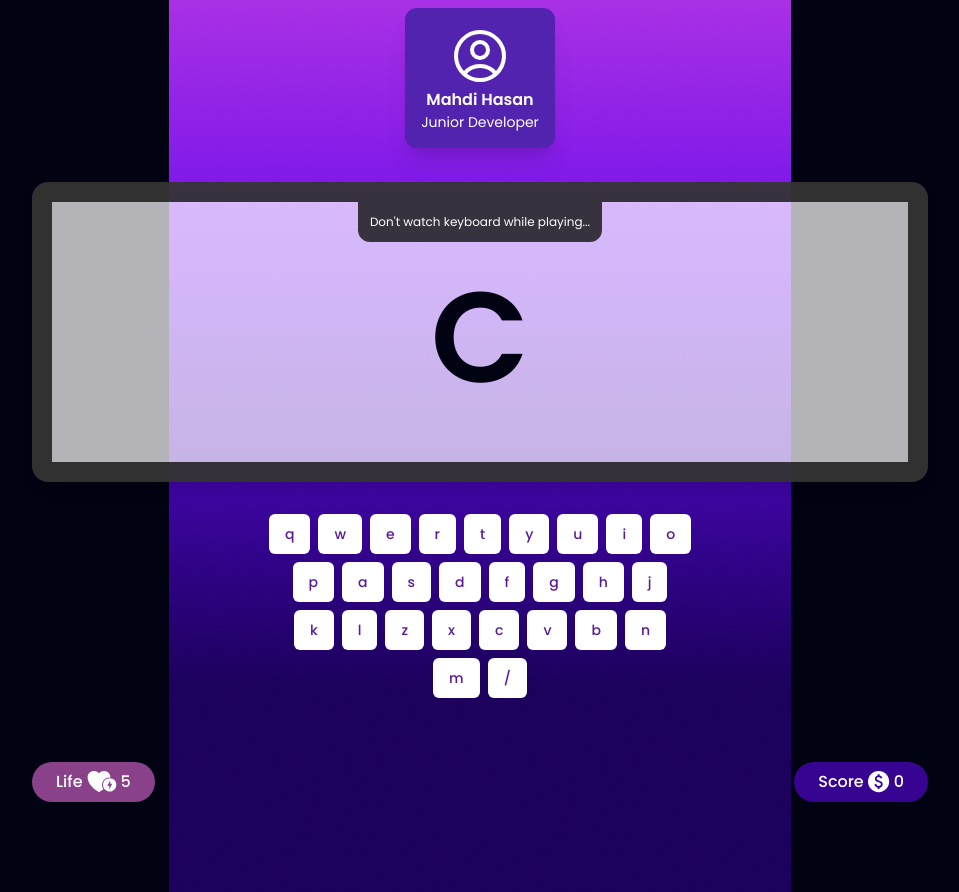
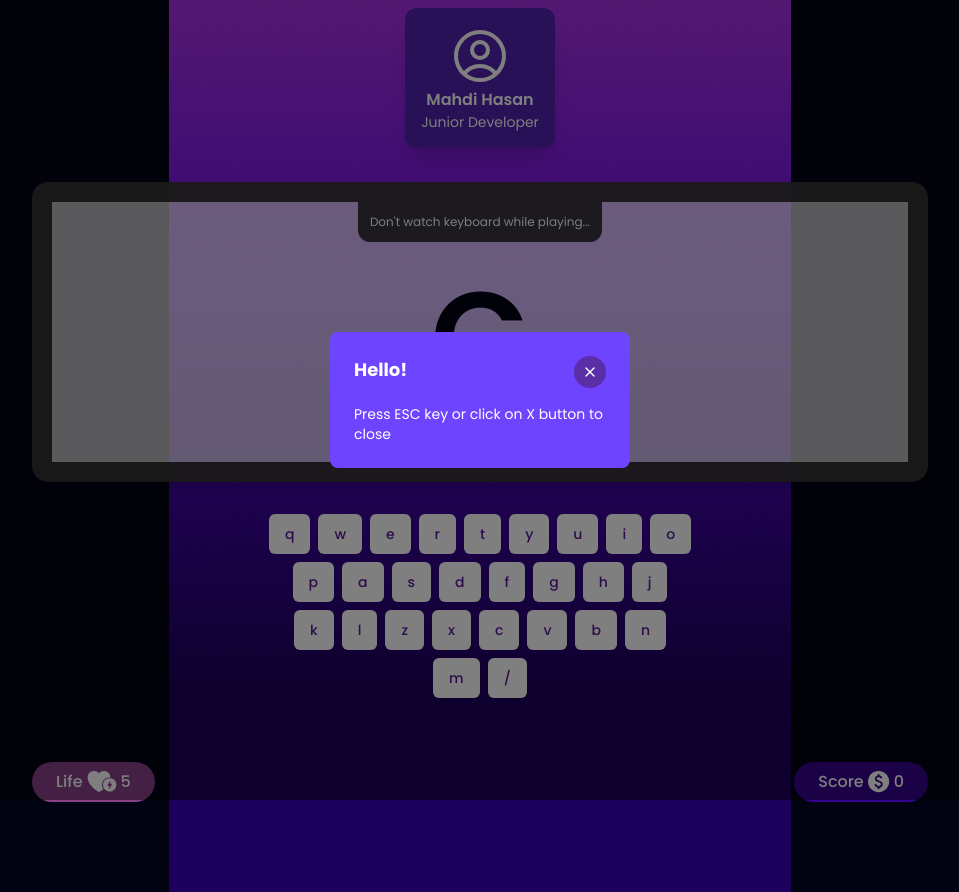
Before and after one commit to maybemahdi/alpha-clash, a plain HTML site: page index.html in a window 1280 px wide. Both pictures are taken after a click on the button "PLAY NOW". Shown: the whole page, without its empty margins (160-1119 px from the left). Drawn offline with nearby package versions, Linux system fonts and the light colour scheme.

Commit message:
Finished-Project

```diff
--- a/index.html
+++ b/index.html
@@ -146,6 +146,7 @@
       <section id="playground" class="hidden -mt-24 lg:-mt-16">
         <div class="h-screen flex flex-col items-center justify-center">
           <div
+            id="art-board"
             class="bg-[#FFFFFFB3] w-[90%] lg:w-[70%] h-[300px] border-[#111111CC] shadow-lg mb-8 border-[20px] rounded-2xl"
           >
             <p
@@ -371,6 +372,40 @@
           </div>
         </div>
       </section>
+      <!-- modal  -->
+      <div
+        id="modal-box"
+        class="fixed hidden inset-0 bg-black bg-opacity-50 flex justify-center items-center"
+      >
+        <div class="bg-[#6e44ff] rounded-lg p-6 w-[300px] relative">
+          <div class="flex justify-between items-start">
+            <h2 class="text-white font-bold text-lg">Hello!</h2>
+            <button
+              id="modal-close"
+              class="text-white p-2 rounded-full bg-[#5a2ea6] hover:bg-[#4e2790] focus:outline-none focus:ring-2 focus:ring-offset-2 focus:ring-offset-[#6e44ff] focus:ring-white"
+            >
+              <svg
+                xmlns="http://www.w3.org/2000/svg"
+                width="24"
+                height="24"
+                viewBox="0 0 24 24"
+                fill="none"
+                stroke="currentColor"
+                stroke-width="2"
+                stroke-linecap="round"
+                stroke-linejoin="round"
+                class="h-4 w-4"
+              >
+                <path d="M18 6 6 18"></path>
+                <path d="m6 6 12 12"></path>
+              </svg>
+            </button>
+          </div>
+          <p class="mt-4 text-white text-sm">
+            Press ESC key or click on X button to close
+          </p>
+        </div>
+      </div>
     </main>
 
     <script src="./js/utility.js"></script>
--- a/js/alpha-clash.js
+++ b/js/alpha-clash.js
@@ -4,6 +4,9 @@ document.getElementById("playBtn").addEventListener("click", function () {
   showClass("playground");
   continueGame();
 });
+
+// get art board
+let artBoard = document.getElementById("art-board");
 
 // audio effects
 let audio = new Audio();
@@ -64,6 +67,10 @@ document.addEventListener("keyup", function (event) {
     // update new life
     currentLifeElement.innerText = newLife;
 
+    // new life percentage for changing bg while pressing wrong key
+    let newLifePer = (newLife / 5) * 100;
+    artBoard.style.background = `linear-gradient(#FFFFFFB3 ${newLifePer}%, red)`;
+
     if (newLife === 0) {
       gameOver();
       document
@@ -74,3 +81,17 @@ document.addEventListener("keyup", function (event) {
     }
   }
 });
+
+// model opening if mouse goes out of screen
+let modal = document.getElementById("modal-box");
+document.body.onmousemove = modalOpen;
+
+function modalOpen(event) {
+  if (event.clientY < 3) {
+    modal.classList.remove("hidden");
+  }
+}
+
+document.getElementById("modal-close").addEventListener("click", function () {
+  modal.classList.add("hidden");
+});
--- a/js/utility.js
+++ b/js/utility.js
@@ -41,6 +41,7 @@ function gameOver() {
   showClass("final-score");
   let lastScore = document.getElementById("score").innerText;
   document.getElementById("last-score").innerText = lastScore;
+  artBoard.style.background = `linear-gradient(#FFFFFFB3 100%, red)`;
 }
 
 // play again
```
